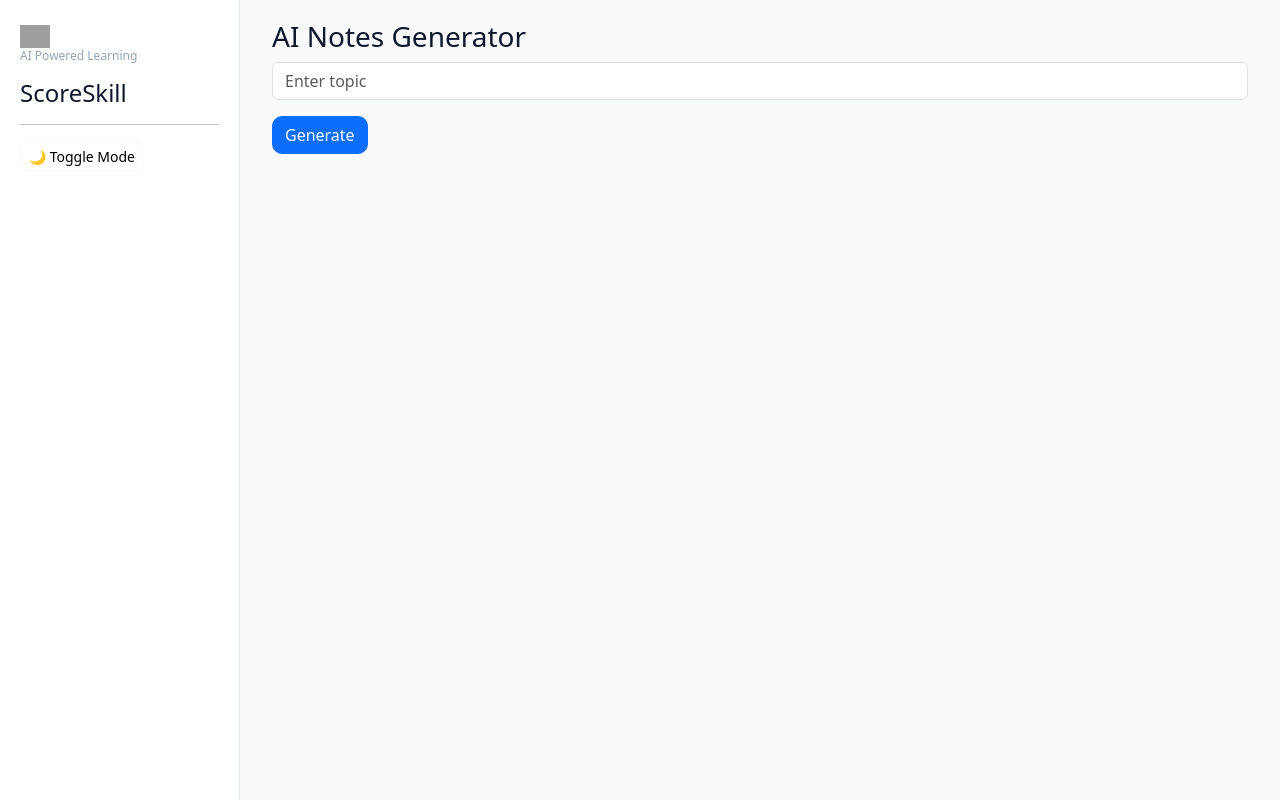
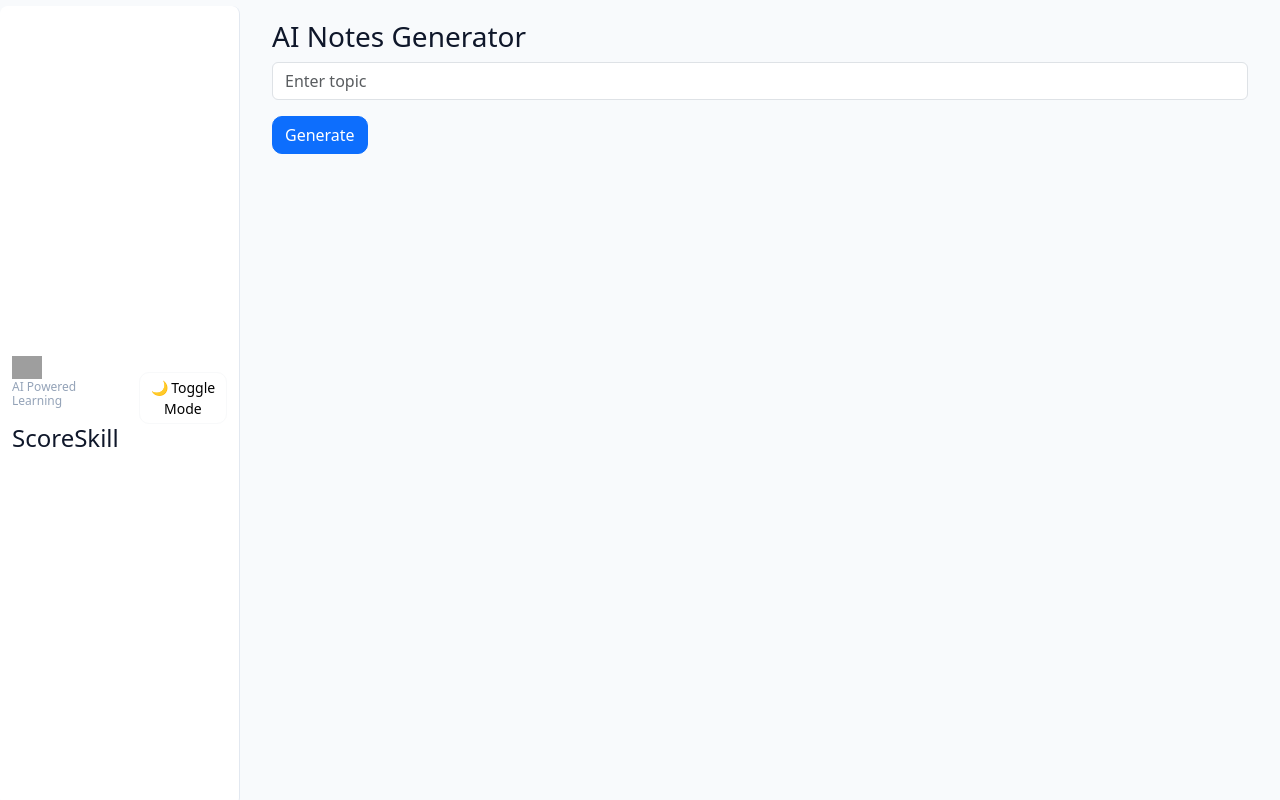
Before and after one commit to gagahuja/lms-project, a Django app: page /ai-notes/ in a window 1280 px wide. Run offline with Django 5.2, Linux system fonts and the light colour scheme; grey boxes are pictures that could not be loaded.

Commit message:
fixed sidebar vertical alignment + premium styling

```diff
--- a/core/templates/base.html
+++ b/core/templates/base.html
@@ -20,17 +20,22 @@
         /* LIGHT */
         .sidebar {
             background: #ffffff;
-            color: #0f172a;
+            color: #475569;
             border-right: 1px solid #e2e8f0;
             width: 240px;
             height: 100vh;
             position: fixed;
             top: 0;
             left: 0;
-            background: #ffffff;
-            padding: 20px;
+            padding: 10px 12px;
             z-index: 1000;
-            border-right: 1px solid #e2e8f0;
+            border-radius: 8px;
+            display: flex;
+            align-items: center;
+            gap: 10px;
+            margin: 6px 0;
+            text-decoration: none;
+            transition: 0.3s;
         }
 
         .sidebar a {
@@ -38,10 +43,18 @@
         }
 
         .sidebar a:hover {
-            color: white;
+            background: rgba(0,0,0,0.05);
             transform: translateX(5px);
         }
 
+        .sidebar a.active {
+            background: #2563eb;
+            color: white !important;
+        }
+
+        .sidebar hr {
+            margin: 15px 0;
+        }
 
         .main {
             margin-left: 240px;
@@ -156,6 +169,10 @@
         .dark-mode .sidebar a {
             color: #cbd5e1;
         }
+
+        .dark-mode .sidebar a:hover {
+            background: rgba(255,255,255,0.08);
+        }
     </style>
 </head>
 
```
